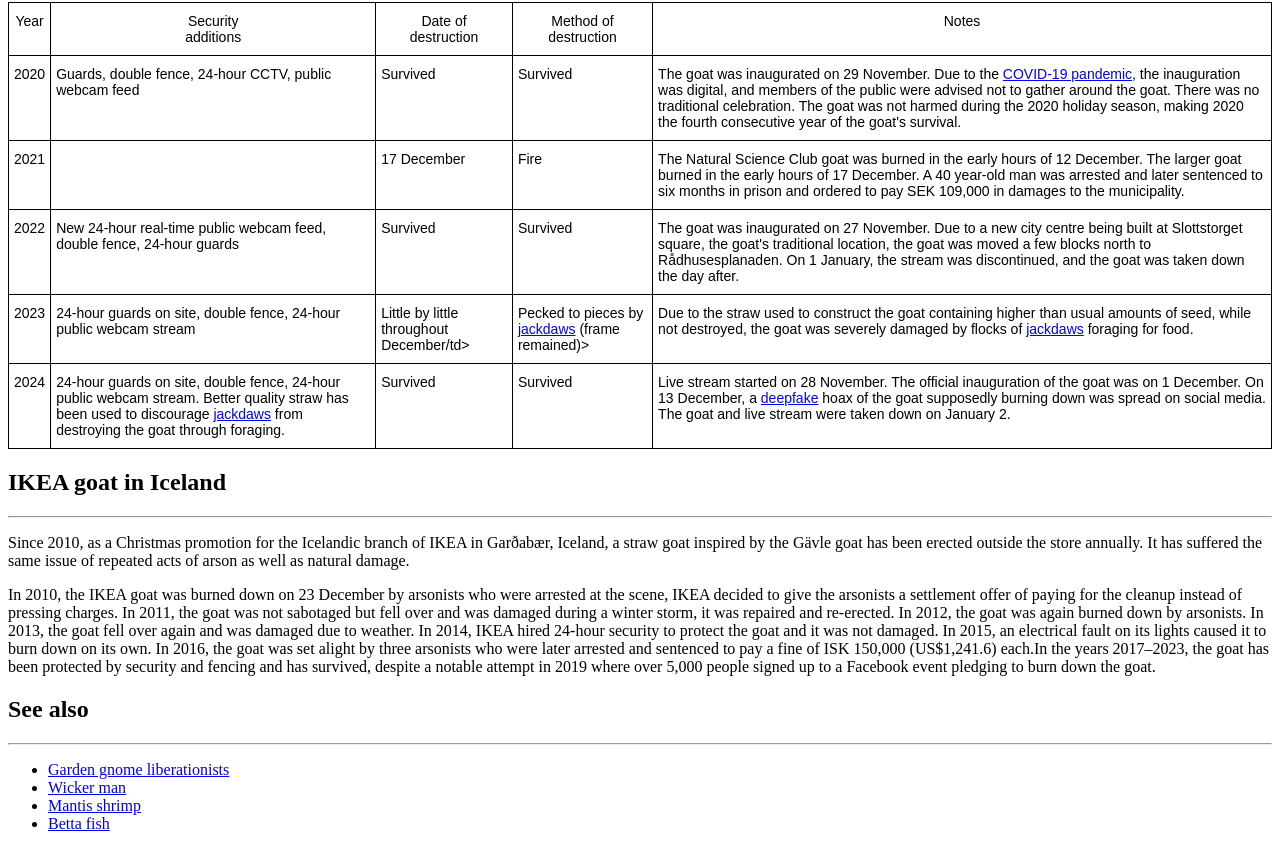
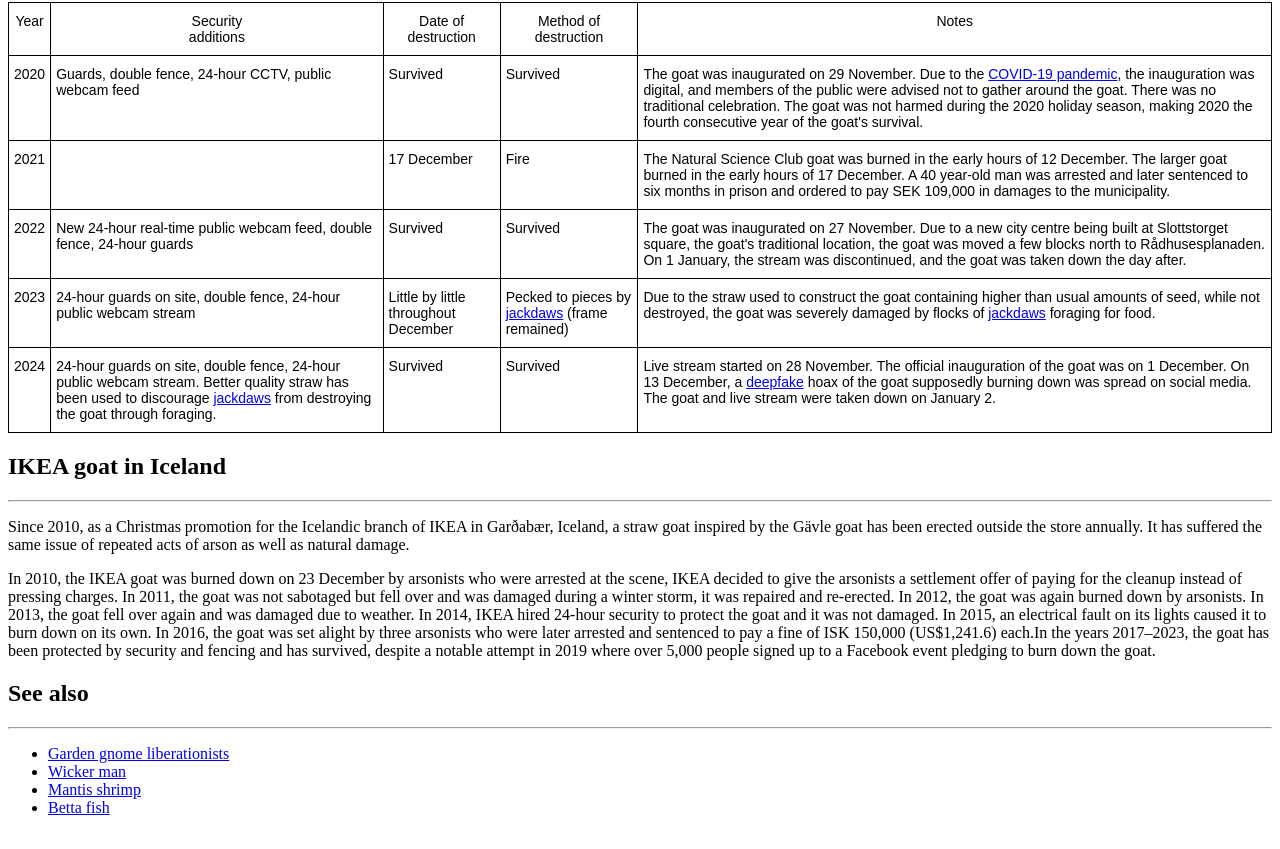
Before and after one commit to cada2757/cada2757.github.io, a plain HTML site: page wa/wa3.html in a window 1280 px wide. Shown: the part 6674-7523 px from the top of the page. Drawn offline with Linux system fonts and the light colour scheme.

Commit message:
cleaned up

```diff
--- a/wa/wa3.html
+++ b/wa/wa3.html
@@ -576,8 +576,8 @@
                   <tr>
                     <td class="tg-0pky">2023</td>
                     <td class="tg-0pky">24-hour guards on site, double fence, 24-hour public webcam stream</td>
-                    <td class="tg-0pky">Little by little throughout December/td>
-                    <td class="tg-0pky">Pecked to pieces by <a href="https://en.wikipedia.org/wiki/Western_jackdaw">jackdaws</a> (frame remained)></td>
+                    <td class="tg-0pky">Little by little throughout December</td>
+                    <td class="tg-0pky">Pecked to pieces by <a href="https://en.wikipedia.org/wiki/Western_jackdaw">jackdaws</a> (frame remained)</td>
                     <td class="tg-0pky">Due to the straw used to construct the goat containing higher than usual amounts of seed, while not destroyed, the goat was severely damaged by flocks of <a href="https://en.wikipedia.org/wiki/Jackdaw">jackdaws</a> foraging for food.</td>
                   </tr>
                   <tr>
```
